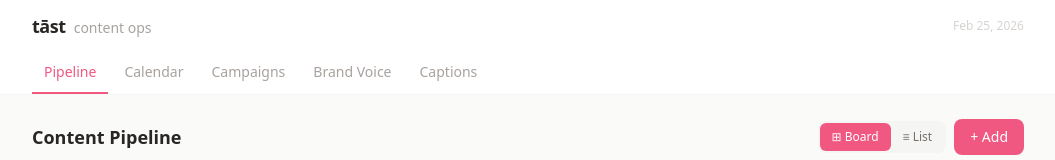
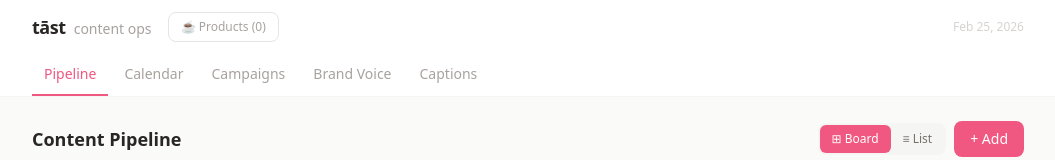
Before and after one commit to obi-coffee/tast-content-planner, a React (Vite) app: page / in a window 1280 px wide. Shown: the top 160 px of the page, without its empty margins (112-1167 px from the left). Built offline with nearby package versions, Linux system fonts and the light colour scheme.

Commit message:
Update App.jsx

```diff
--- a/src/App.jsx
+++ b/src/App.jsx
@@ -2,10 +2,10 @@ import { useState, useEffect } from "react";
 import { defaultBrandVoice } from "./Components.jsx";
 import { Pipeline, Calendar, BrandVoice, Captions } from "./Views.jsx";
 import { Campaigns } from "./Campaigns.jsx";
+import { ProductManager } from "./Products.jsx";
 
 const TABS = ["Pipeline", "Calendar", "Campaigns", "Brand Voice", "Captions"];
 
-// localStorage helpers (replaces window.storage from Claude.ai)
 const store = {
   get: (k) => { try { const v = localStorage.getItem(k); return v ? JSON.parse(v) : null; } catch { return null; } },
   set: (k, v) => { try { localStorage.setItem(k, JSON.stringify(v)); } catch {} },
@@ -16,18 +16,27 @@ export default function App() {
   const [items, setItems] = useState(() => store.get("tast_items") || []);
   const [campaigns, setCampaigns] = useState(() => store.get("tast_campaigns") || []);
   const [brandVoice, setBrandVoice] = useState(() => store.get("tast_voice") || defaultBrandVoice);
+  const [products, setProducts] = useState(() => store.get("tast_products") || []);
+  const [showProductManager, setShowProductManager] = useState(false);
 
   useEffect(() => store.set("tast_items", items), [items]);
   useEffect(() => store.set("tast_campaigns", campaigns), [campaigns]);
   useEffect(() => store.set("tast_voice", brandVoice), [brandVoice]);
+  useEffect(() => store.set("tast_products", products), [products]);
 
   return (
     <div className="min-h-screen bg-stone-50 font-sans">
       <div className="bg-white border-b border-stone-100 sticky top-0 z-40">
         <div className="max-w-5xl mx-auto px-4 py-3 flex items-center justify-between">
-          <div>
-            <span className="font-bold text-stone-800 text-lg tracking-tight">tāst</span>
-            <span className="text-stone-400 text-sm ml-2">content ops</span>
+          <div className="flex items-center gap-4">
+            <div>
+              <span className="font-bold text-stone-800 text-lg tracking-tight">tāst</span>
+              <span className="text-stone-400 text-sm ml-2">content ops</span>
+            </div>
+            <button onClick={() => setShowProductManager(true)}
+              className="text-xs text-stone-400 hover:text-stone-600 border border-stone-200 rounded-lg px-3 py-1.5 transition-colors">
+              ☕ Products ({products.length})
+            </button>
           </div>
           <div className="text-xs text-stone-300">{new Date().toLocaleDateString("en-US",{month:"short",day:"numeric",year:"numeric"})}</div>
         </div>
@@ -46,15 +55,20 @@ export default function App() {
           </div>
         </div>
       </div>
+
       <div className="max-w-5xl mx-auto px-4 py-6">
         <>
-          {tab===0 && <Pipeline items={items} setItems={setItems} campaigns={campaigns} />}
-          {tab===1 && <Calendar items={items} setItems={setItems} campaigns={campaigns} />}
-          {tab===2 && <Campaigns campaigns={campaigns} setCampaigns={setCampaigns} allItems={items} setAllItems={setItems} />}
+          {tab===0 && <Pipeline items={items} setItems={setItems} campaigns={campaigns} products={products} setProducts={setProducts} />}
+          {tab===1 && <Calendar items={items} setItems={setItems} campaigns={campaigns} products={products} setProducts={setProducts} />}
+          {tab===2 && <Campaigns campaigns={campaigns} setCampaigns={setCampaigns} allItems={items} setAllItems={setItems} products={products} setProducts={setProducts} />}
           {tab===3 && <BrandVoice voice={brandVoice} setVoice={setBrandVoice} />}
           {tab===4 && <Captions brandVoice={brandVoice} />}
         </>
       </div>
+
+      {showProductManager && (
+        <ProductManager products={products} setProducts={setProducts} onClose={() => setShowProductManager(false)} />
+      )}
     </div>
   );
 }
```
